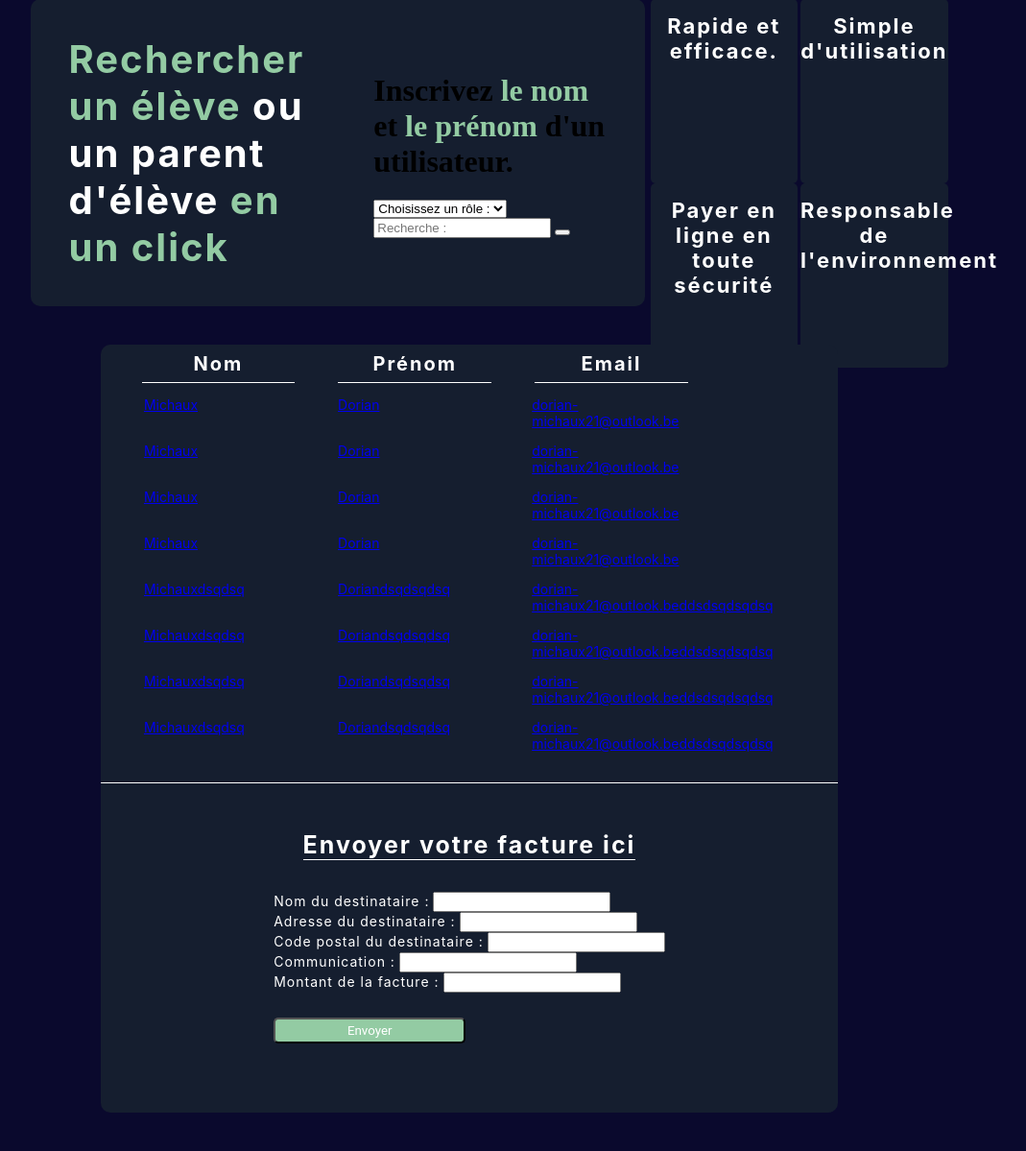
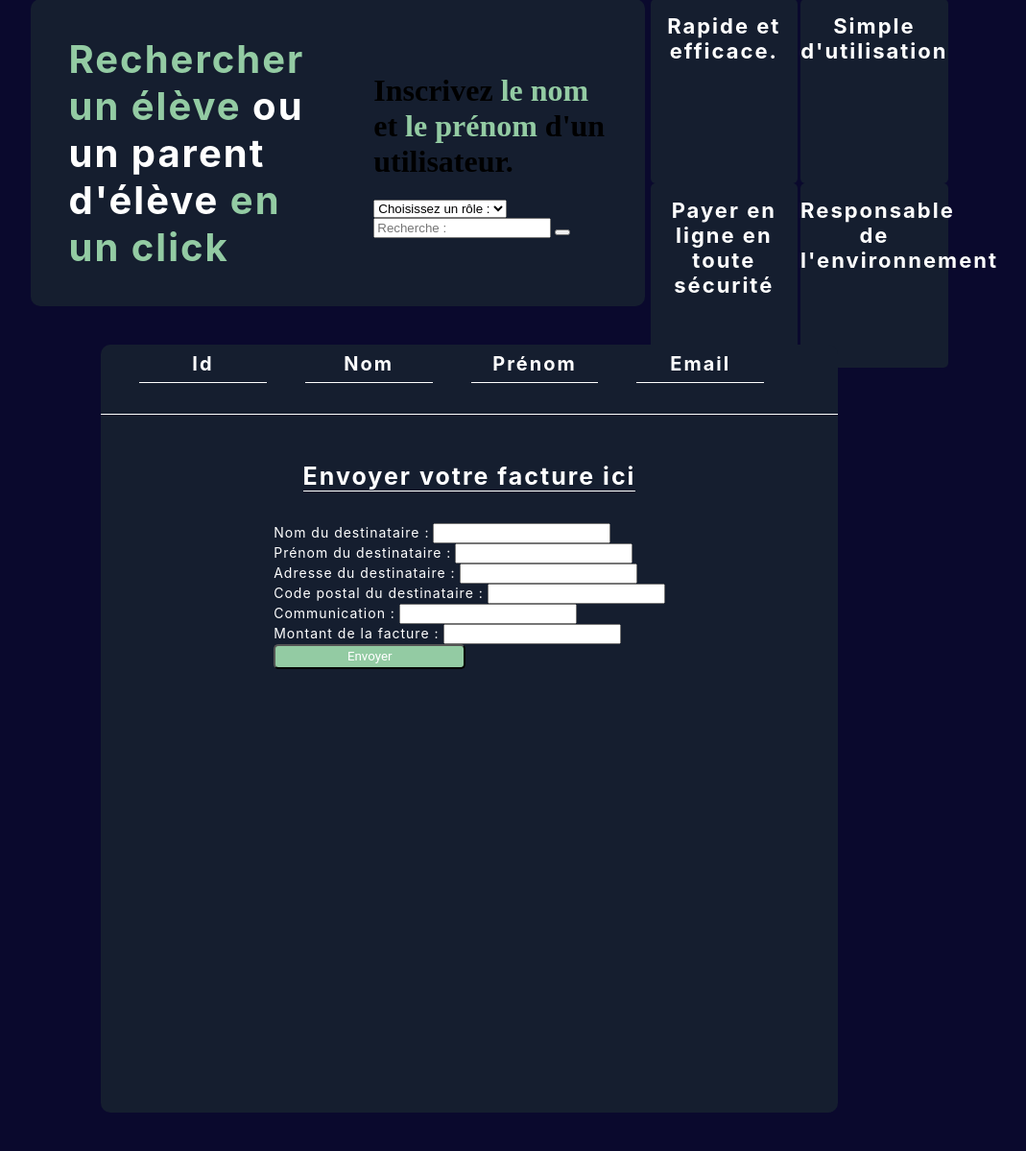
Before and after one commit to DMzartex/DigitSchool_TFE_2023, a PHP site: template templates/factures/newFacture.php in a window 1280 px wide. Shown: the part 1436-2635 px from the top of the page at 96% size, without its empty margins (151-1220 px from the left). After the commit the page ends 2595 px from the top, so only its background shows below. Run offline with PHP 8.4, Linux system fonts and the light colour scheme; the template is opened without the code that fills it: most values are stand-ins (such as "Sample title", 1, 10 or a date in 2020).

Commit message:
last version

```diff
--- a/components/searchBar.php
+++ b/components/searchBar.php
@@ -1,4 +1,4 @@
-<form action="" method="post">
+<form action="" method="GET">
     <div>
         <h1 class="textInfoSearchBar">Inscrivez <span class="textGreen">le nom</span> et <span class="textGreen">le prénom</span> d'un utilisateur.</h1>
     </div>
--- a/css/factureForms.css
+++ b/css/factureForms.css
@@ -2,7 +2,7 @@
     background-color: #93CBA3;
     color: white;
     font-family: 'Roboto', sans-serif;
-    width: 15em;
+    width: 15em;é
     margin-top: 2em;
     border-radius: 5px;
     height: 2em;
--- a/css/newFacture.css
+++ b/css/newFacture.css
@@ -93,7 +93,7 @@ body{
 }
 
 .headerResult{
-    width: 80%;
+    width: 90%;
     height: 5vh;
     display: flex;
     flex-direction: row;
@@ -102,7 +102,7 @@ body{
 }
 
 .colHeader{
-    width: 26%;
+    width: 22.5%;
     display: flex;
     justify-content: center;
     align-items: center;
@@ -118,7 +118,7 @@ body{
 }
 
 .containerInfo{
-    width: 80%;
+    width: 90%;
     height: auto;
 
 }
@@ -128,16 +128,17 @@ body{
     flex-direction: row;
     justify-content: space-around;
     margin-left: 0.5em;
+
 }
 
 .txtInfo{
-    width: 26%;
+    width: 22.5%;
     margin-left: 0.5em;
     margin-top: 1em;
     color: white;
     font-size: 14px;
     font-family: 'Inter', sans-serif;
-    margin-left: 2.1em;
+    margin-left: 2.5em;
 }
 
 .contentForm{
--- a/forms/factureForms.php
+++ b/forms/factureForms.php
@@ -1,8 +1,12 @@
 <link rel="stylesheet" href="css/factureForms.css">
 <form action="" method="post">
     <div class="display-flex-column">
-        <label for="desti" class="labelFormFact">Nom du destinataire :</label>
-        <input class="input" type="text" name="nomDesti" id="desti">
+        <label for="nameDesti" class="labelFormFact">Nom du destinataire :</label>
+        <input class="input" type="text" name="nameDesti" id="nameDesti" <?php if(isset($_SESSION['infoName'])):?> value="<?=$_SESSION['infoName']?>"<?php endif;?>>
+    </div>
+    <div class="display-flex-column">
+        <label for="firstNameDesti" class="labelFormFact">Prénom du destinataire :</label>
+        <input class="input" type="text" name="firstNameDesti" id="firstNameDesti">
     </div>
     <div class="display-flex-column">
         <label for="adresse" class="labelFormFact">Adresse du destinataire :</label>
--- a/templates/factures/newFacture.php
+++ b/templates/factures/newFacture.php
@@ -33,6 +33,9 @@
         <div class="contentResult">
             <div class="headerResult">
                 <div class="colHeader">
+                    <h1 class="txtCol">Id</h1>
+                </div>
+                <div class="colHeader">
                     <h1 class="txtCol">Nom</h1>
                 </div>
                 <div class="colHeader">
@@ -43,33 +46,26 @@
                 </div>
             </div>
             <div class="containerInfo">
-                <?php for ($i = 0; $i < 4; $i++): ?>
+                <?php if(!empty($_SESSION['resultSearch'])):?>
+                    <?php foreach ($_SESSION['resultSearch'] as $result): ?>
                         <div class="contentInfo">
                             <div class="txtInfo">
-                            <a <?php if(empty($_GET['name'])):?>href="<?=$uri?>&name=Dorian"<?php endif;?>class="link">Michaux</a>
+                                <a <?php if(empty($_GET['id'])):?> href="<?=$uri?>&id=<?=$result['studentId']?>"<?php endif;?>><?=$result['studentId']?></a>
                             </div>
                             <div class="txtInfo">
-                            <a href="#">Dorian</a>
+                                <a href=""class="link"><?=$result['studentName'] ?></a>
                             </div>
                             <div class="txtInfo">
-                            <a href="#">dorian-michaux21@outlook.be</a>
+                                <a href="#"><?=$result['studentFirstName']?></a>
+                            </div>
+                            <div class="txtInfo">
+                                <a href="#"><?=$result['studentEmail']?></a>
                             </div>
                         </div>
-                <?php endfor; ?>
+                    <?php endforeach; ?>
+                <?php endif; ?>
 
-                <?php for ($i = 0; $i < 4; $i++): ?>
-                    <div class="contentInfo">
-                        <div class="txtInfo">
-                            <a href="#">Michauxdsqdsq</a>
-                        </div>
-                        <div class="txtInfo">
-                            <a href="#">Doriandsqdsqdsq</a>
-                        </div>
-                        <div class="txtInfo">
-                            <a href="#">dorian-michaux21@outlook.beddsdsqdsqdsq</a>
-                        </div>
-                    </div>
-                <?php endfor; ?>
+
             </div>
             <div class="contentForm">
                 <div class="containerformFacture">
```
Also changed, not shown: controller/newFactureController.php (+15 -11 lines), controller/usersController.php (+5 -3 lines), model/loginModel.php (+3 -5 lines), model/newFactureModel.php (+12 -3 lines). Lines whose indentation alone changed are shown as unchanged.
